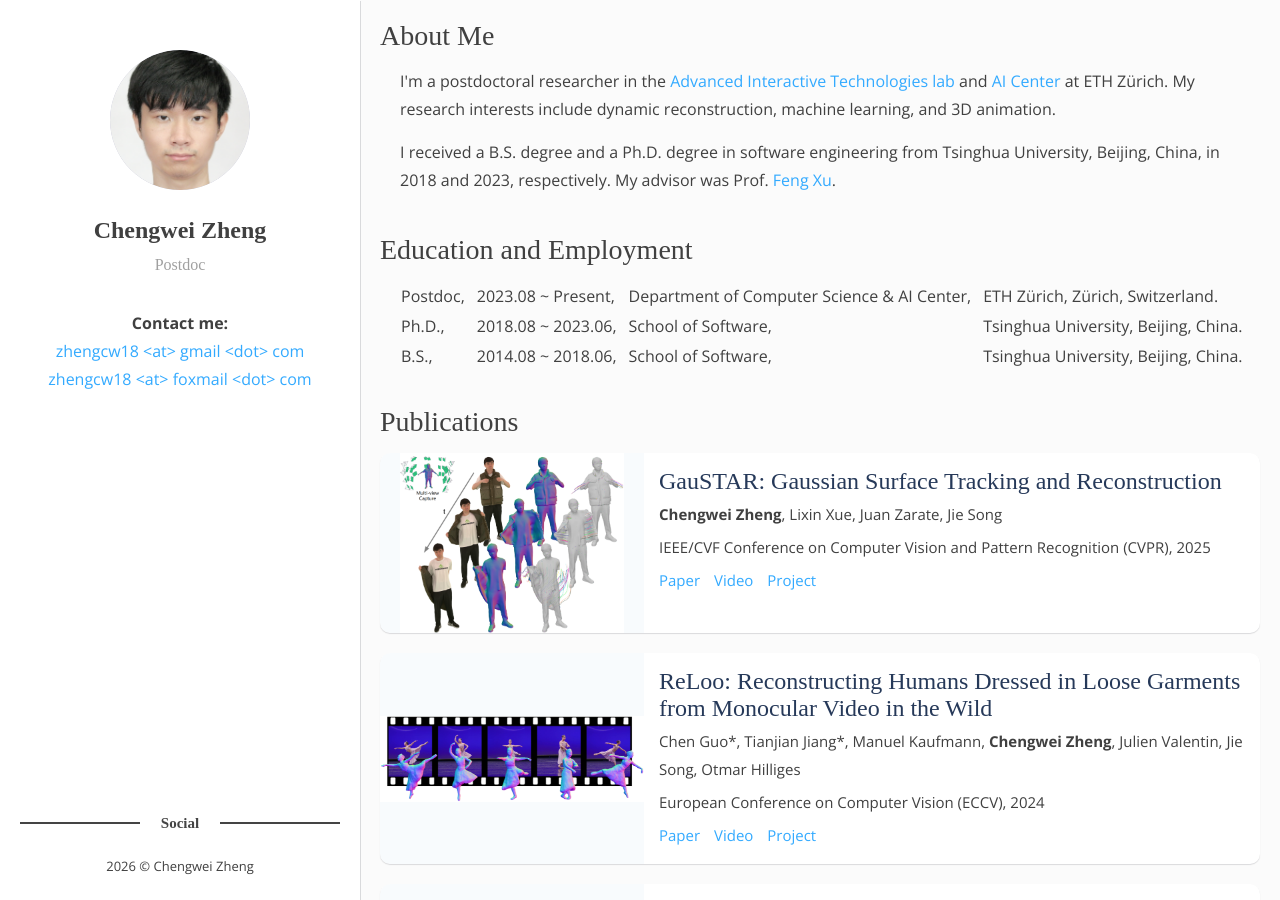
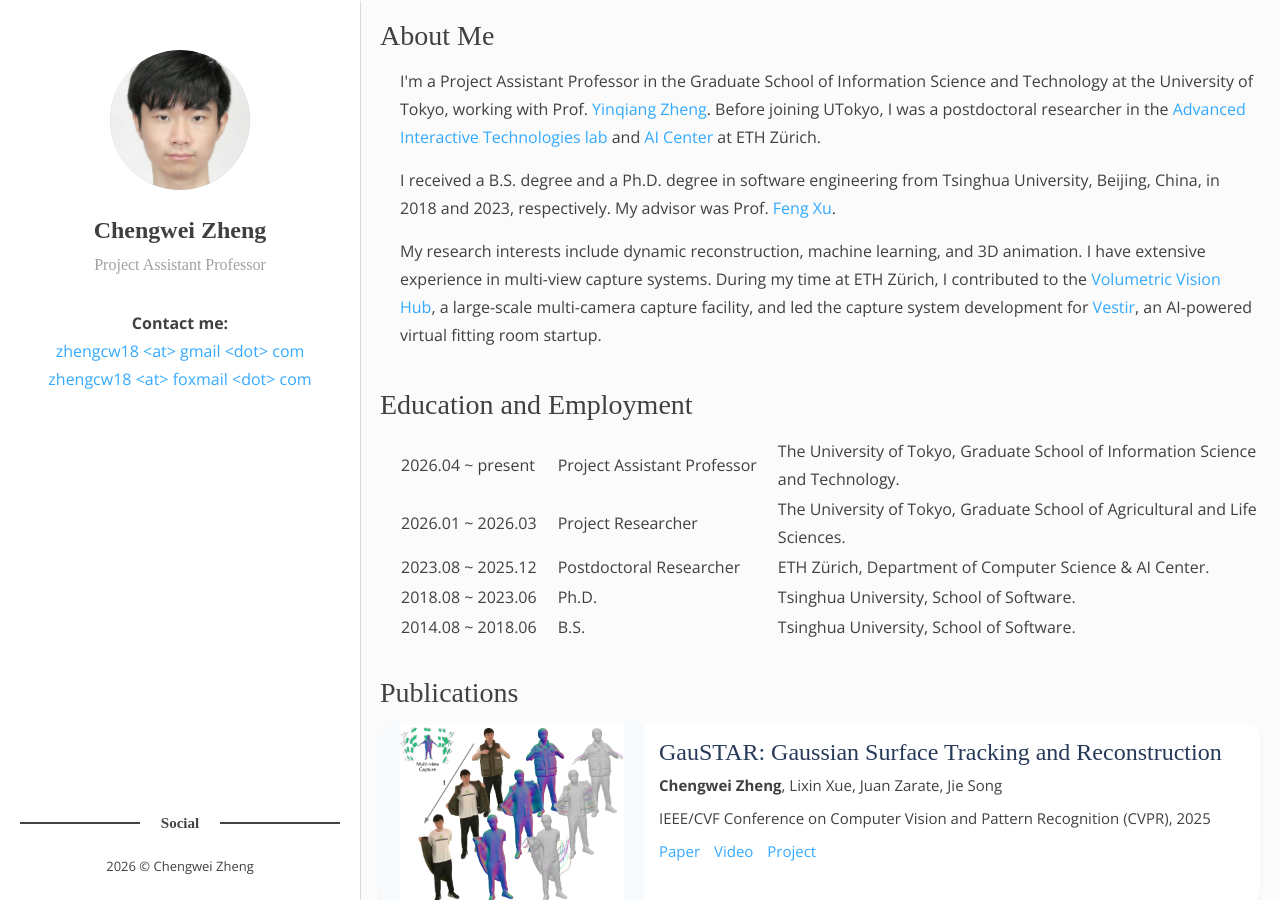
Before and after one commit to chengwei-zheng/chengwei-zheng.github.io, a Jekyll site: the page built from index.html, in a window 1280 px wide and 900 px high. Built offline with Jekyll 4.4.1, drawn with Linux system fonts in a browser that asks for light colours; some web fonts are replaced; the list of posts is cut into pages by our own code.

Commit message:
Update UTokyo

```diff
--- a/_config.yml
+++ b/_config.yml
@@ -6,7 +6,7 @@ url: "https://chengwei-zheng.github.io/" # the base hostname & protocol for your
 # Author
 author-name:    Chengwei Zheng
 author-image:   chengwei.png
-author-job:     Postdoc
+author-job:     Project Assistant Professor
 author-email:   # Add your email for contant form.
 # author-twitter: artemsheludko_ # Add your twitter account
 about-author:
--- a/_includes/cv.html
+++ b/_includes/cv.html
@@ -4,30 +4,38 @@
     <div style="margin-bottom: 40px;">
 	  <h2> About Me </h2>
 	  <div style="font-size: 16px; margin-left:20px;">
-	    <p>I'm a postdoctoral researcher in the <a href="https://ait.ethz.ch/">Advanced Interactive Technologies lab</a> and <a href="https://ai.ethz.ch/">AI Center</a> at ETH Zürich. My research interests include dynamic reconstruction, machine learning, and 3D animation.</p>
+	    <p>I'm a Project Assistant Professor in the Graduate School of Information Science and Technology at the University of Tokyo, working with Prof. <a href="https://www.ai.u-tokyo.ac.jp/ja/members/yqzheng">Yinqiang Zheng</a>. Before joining UTokyo, I was a postdoctoral researcher in the <a href="https://ait.ethz.ch/">Advanced Interactive Technologies lab</a> and <a href="https://ai.ethz.ch/">AI Center</a> at ETH Zürich.</p>
 	    <p>I received a B.S. degree and a Ph.D. degree in software engineering from Tsinghua University, Beijing, China, in 2018 and 2023, respectively. My advisor was Prof. <a href="http://xufeng.site/">Feng Xu</a>.</p>
+	    <p>My research interests include dynamic reconstruction, machine learning, and 3D animation. I have extensive experience in multi-view capture systems. During my time at ETH Zürich, I contributed to the <a href="https://volumetric-capture.ait.ethz.ch/">Volumetric Vision Hub</a>, a large-scale multi-camera capture facility, and led the capture system development for <a href="https://vestir.ai/">Vestir</a>, an AI-powered virtual fitting room startup.</p>
 	   </div>
 	</div>
     <div>
 	  <h2> Education and Employment </h2>
-	  <table style="font-size: 16px; margin-left: 20px;">
+	  <table style="font-size: 16px; margin-left: 20px; border-spacing: 0;">
 	    <tr>
-	  	  <td>Postdoc, <span style="margin-left:10px;"></span></td>
-	  	  <td>2023.08 ~ Present, <span style="margin-left:10px;"></span></td></td>
-	  	  <td>Department of Computer Science & AI Center, <span style="margin-left:10px;"></span></td>
-	  	  <td>ETH Zürich, Zürich, Switzerland.</td>
+	  	  <td style="padding-right: 20px; white-space: nowrap;">2026.04 ~ present</td>
+	  	  <td style="padding-right: 20px; white-space: nowrap;">Project Assistant Professor</td>
+	  	  <td>The University of Tokyo, Graduate School of Information Science and Technology.</td>
 		</tr>
 	    <tr>
-	  	  <td>Ph.D.,<span style="margin-left:10px;"></span></td>
-	  	  <td>2018.08 ~ 2023.06,<span style="margin-left:10px;"></span></td></td>
-	  	  <td>School of Software,<span style="margin-left:10px;"></span></td>
-	  	  <td>Tsinghua University, Beijing, China.</td>
+	  	  <td style="padding-right: 20px; white-space: nowrap;">2026.01 ~ 2026.03</td>
+	  	  <td style="padding-right: 20px; white-space: nowrap;">Project Researcher</td>
+	  	  <td>The University of Tokyo, Graduate School of Agricultural and Life Sciences.</td>
 		</tr>
 	    <tr>
-	  	  <td>B.S., <span style="margin-left:10px;"></span></td>
-	  	  <td>2014.08 ~ 2018.06, <span style="margin-left:10px;"></span></td></td>
-	  	  <td>School of Software, <span style="margin-left:10px;"></span></td>
-	  	  <td>Tsinghua University, Beijing, China.</td>
+	  	  <td style="padding-right: 20px; white-space: nowrap;">2023.08 ~ 2025.12</td>
+	  	  <td style="padding-right: 20px; white-space: nowrap;">Postdoctoral Researcher</td>
+	  	  <td>ETH Zürich, Department of Computer Science & AI Center.</td>
+		</tr>
+	    <tr>
+	  	  <td style="padding-right: 20px; white-space: nowrap;">2018.08 ~ 2023.06</td>
+	  	  <td style="padding-right: 20px; white-space: nowrap;">Ph.D.</td>
+	  	  <td>Tsinghua University, School of Software.</td>
+		</tr>
+	    <tr>
+	  	  <td style="padding-right: 20px; white-space: nowrap;">2014.08 ~ 2018.06</td>
+	  	  <td style="padding-right: 20px; white-space: nowrap;">B.S.</td>
+	  	  <td>Tsinghua University, School of Software.</td>
 		</tr>
 	  </table>
 	</div>
```
Also changed, not shown: 1 other file.
